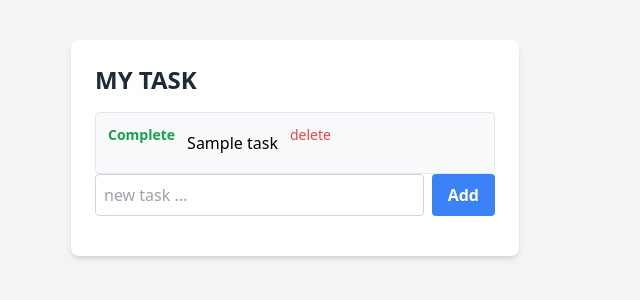
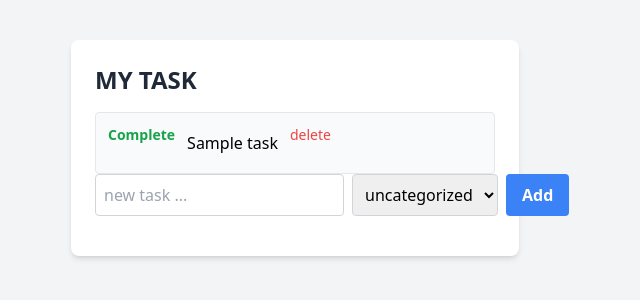
Before and after one commit to arascch/Task_tracker_fastapi, a FastAPI app: template templates/index.html in a window 1280 px wide. Shown: the top 300 px of the page, without its empty margins (345-985 px from the left). Run offline with FastAPI, Linux system fonts and the light colour scheme; the template is opened without the code that fills it: most values are stand-ins (such as "Sample title", 1, 10 or a date in 2020); some libraries are stand-ins or nearby versions.

Commit message:
add category to our task tracker

```diff
--- a/models.py
+++ b/models.py
@@ -4,3 +4,4 @@ class Task(SQLModel,table=True):
     id: int| None = Field(default=None , primary_key=True)
     title: str
     completed: bool = False
+    category: str="Uncategorized"
--- a/templates/index.html
+++ b/templates/index.html
@@ -24,6 +24,12 @@
             </ul>
             <form action="add" method="post" class="mb-4 flex gap-2">
                 <input type="text" name="task_title" class="border border-gray-300 p-2 rounded flex-1" placeholder="new task ..." required>
+                <select name="task_category" class="border border-gray-300 rounded p-2">
+                    <option value="uncategorized">uncategorized</option>
+                    <option value="Work">Work</option>
+                    <option value="Personal">Personal</option>
+                    <option value="Groceries">Groceries</option>
+                </select>
                 <button type="submit" class="bg-blue-500 text-white px-4 py-2 rounded font-bold hover:bg-blue-600">Add</button>
             </form>
         </div>
```
